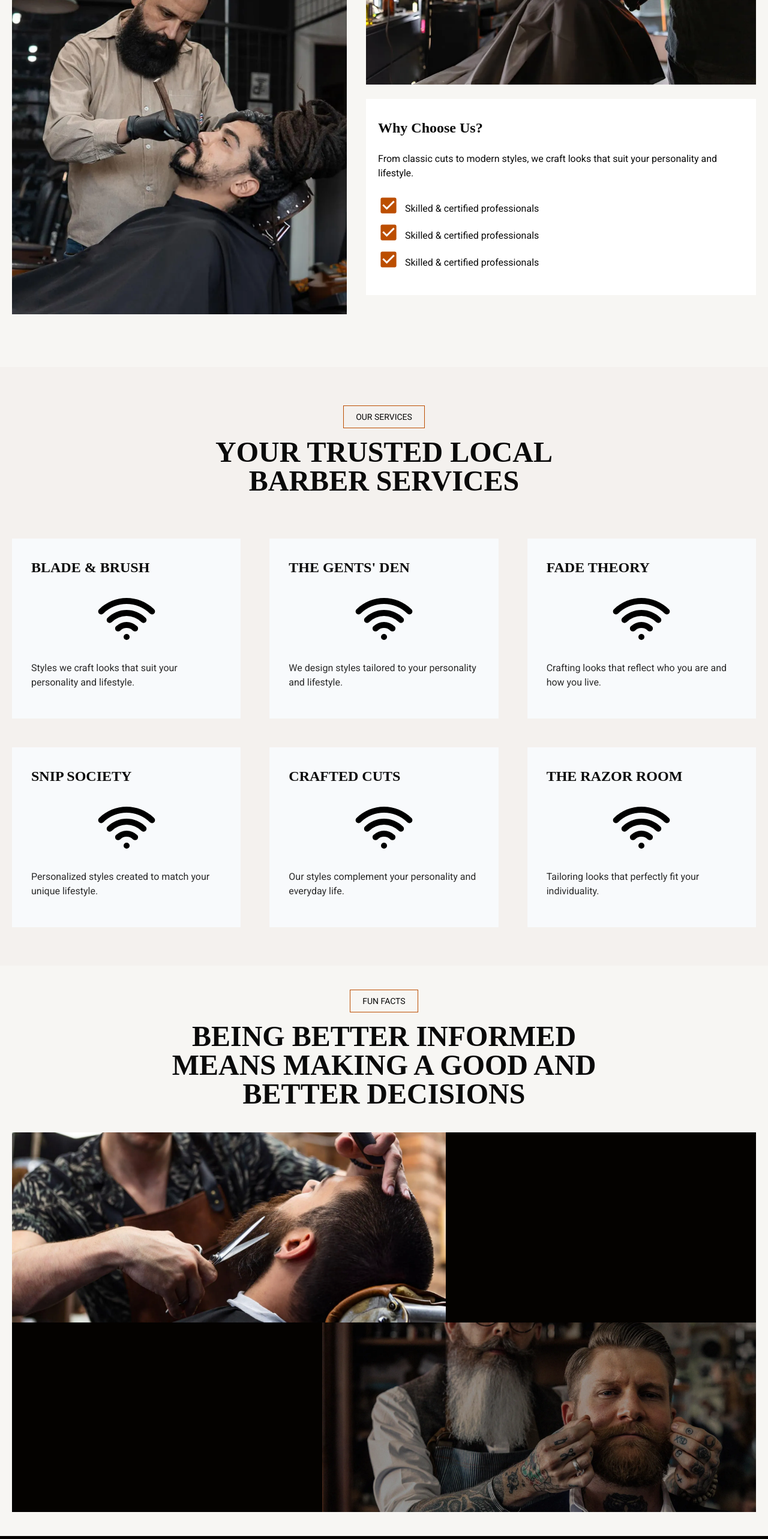
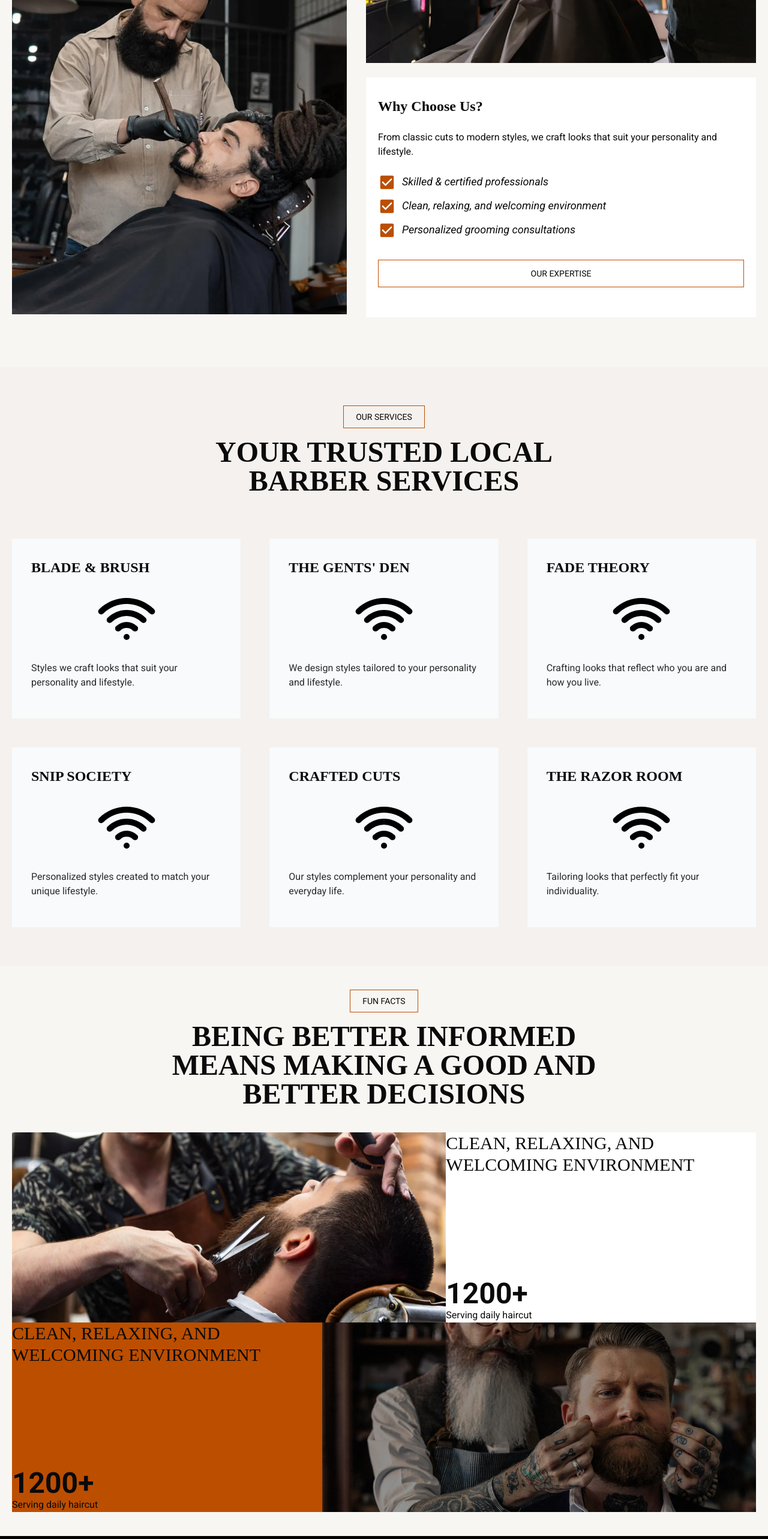
Before and after one commit to jahidulkanchan/auralux, a React (Vite) app: page / in a window 1280 px wide. Shown: the part 1300-3866 px from the top of the page at 60% size. Built offline with nearby package versions, Linux system fonts and the light colour scheme; a web font is replaced by a local one.

Commit message:
Modify funfact section

```diff
--- a/src/components/home/AboutSection.jsx
+++ b/src/components/home/AboutSection.jsx
@@ -7,7 +7,7 @@ export default function AboutSection() {
   return (
     <>
       <section className="bg-white-bg">
-        <div className="container flex items-center justify-between gap-12 px-3 py-10 md:gap-8 md:px-5 md:py-16">
+        <div className="container flex flex-col items-center justify-between gap-12 px-3 py-10 md:flex-row md:gap-8 md:px-5 md:py-16">
           <div className="left-content max-w-[650px]">
             <div className="section-badge mx-0">About HairCraft</div>
             <h2 className="section-title mx-0 max-w-lg text-left">
@@ -20,25 +20,33 @@ export default function AboutSection() {
           <div className="right-content min-h-[200px] w-full max-w-[650px]">
             <img src={ChooseUs} alt="About Us" />
             <br />
-            <div className="content bg-white p-5 py-8 h-full">
-              <h2 className="text-2xl font-semibold">Why Choose Us?</h2><br />
+            <div className="content h-full min-h-[400px] bg-white p-5 py-8 lg:min-h-[300px] xl:min-h-[400px]">
+              <h2 className="text-2xl font-semibold">Why Choose Us?</h2>
+              <br />
               <p>
                 From classic cuts to modern styles, we craft looks that suit
                 your personality and lifestyle.
               </p>
               <br />
-              <div className="check-item space-y-2.5 flex items-center gap-2.5">
-                <MdCheckBox size={35} className="text-light-orange" />{" "}
-                <span>Skilled & certified professionals</span>
+              <div className="check-item flex gap-2.5 space-y-2.5 italic">
+                <MdCheckBox size={30} className="text-light-orange" />{" "}
+                <span className="text-lg">
+                  Skilled & certified professionals
+                </span>
               </div>
-              <div className="check-item space-y-2.5 flex items-center gap-2.5">
-                <MdCheckBox size={35} className="text-light-orange" />{" "}
-                <span>Skilled & certified professionals</span>
+              <div className="check-item flex gap-2.5 space-y-2.5 italic">
+                <MdCheckBox size={30} className="text-light-orange" />{" "}
+                <span className="text-lg">
+                  Clean, relaxing, and welcoming environment
+                </span>
               </div>
-              <div className="check-item space-y-2.5 flex items-center gap-2.5">
-                <MdCheckBox size={35} className="text-light-orange" />{" "}
-                <span>Skilled & certified professionals</span>
-              </div>
+              <div className="check-item flex gap-2.5 space-y-2.5 italic">
+                <MdCheckBox size={30} className="text-light-orange" />{" "}
+                <span className="text-lg">
+                  Personalized grooming consultations
+                </span>
+              </div><br />
+              <div className="section-badge px-16 w-full text-center py-3 mx-auto">OUR EXPERTISE</div>
             </div>
           </div>
         </div>
--- a/src/components/home/FunFacts.jsx
+++ b/src/components/home/FunFacts.jsx
@@ -19,8 +19,20 @@ export default function FunFacts() {
             <div className="item order-1 lg:col-span-7 w-full">
                 <img src={FunFact01} className="w-full object-cover" alt="Funfact image" />
             </div>
-            <div className="item order-2 lg:col-span-5 min-h-[300px] w-full bg-dark"></div>
-            <div className="item order-4 lg:order-3 lg:col-span-5 min-h-[300px] w-full bg-dark"></div>
+            <div className="item order-2 flex justify-between flex-col lg:col-span-5 min-h-[300px] w-full bg-white">
+              <h2 className="text-3xl">CLEAN, RELAXING, AND WELCOMING ENVIRONMENT</h2>
+              <div>
+                <p className="text-5xl font-bold">1200+</p>
+              <span>Serving daily haircut</span>
+              </div>
+            </div>
+            <div className="item order-4 lg:order-3 flex justify-between flex-col lg:col-span-5 min-h-[300px] w-full bg-light-orange">
+              <h2 className="text-3xl">CLEAN, RELAXING, AND WELCOMING ENVIRONMENT</h2>
+              <div>
+                <p className="text-5xl font-bold">1200+</p>
+              <span>Serving daily haircut</span>
+              </div>
+            </div>
             <div className="item order-3 lg:order-4 lg:col-span-7 w-full">
                 <img src={FunFact02} className="w-full object-cover" alt="Funfact image" />
             </div>
```
